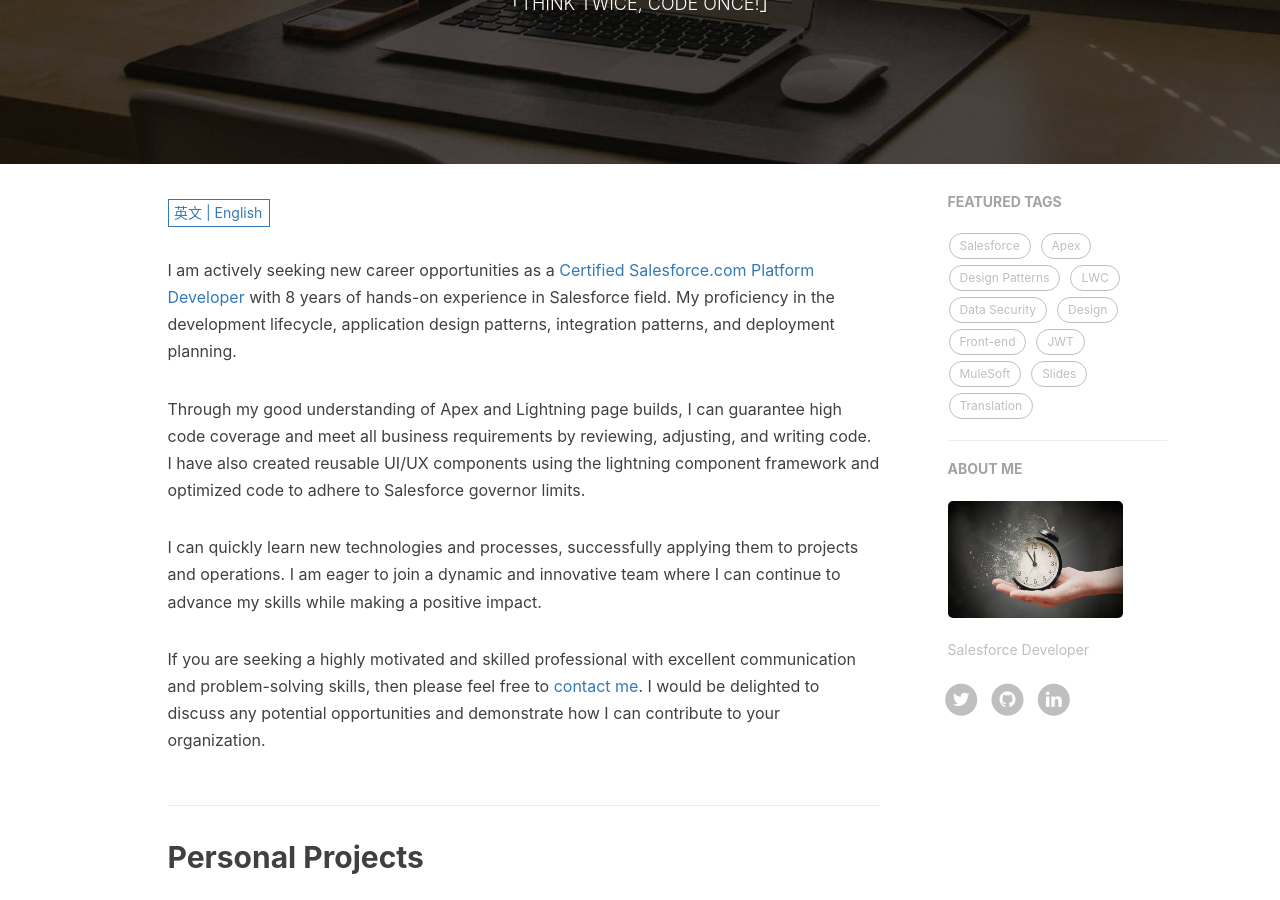
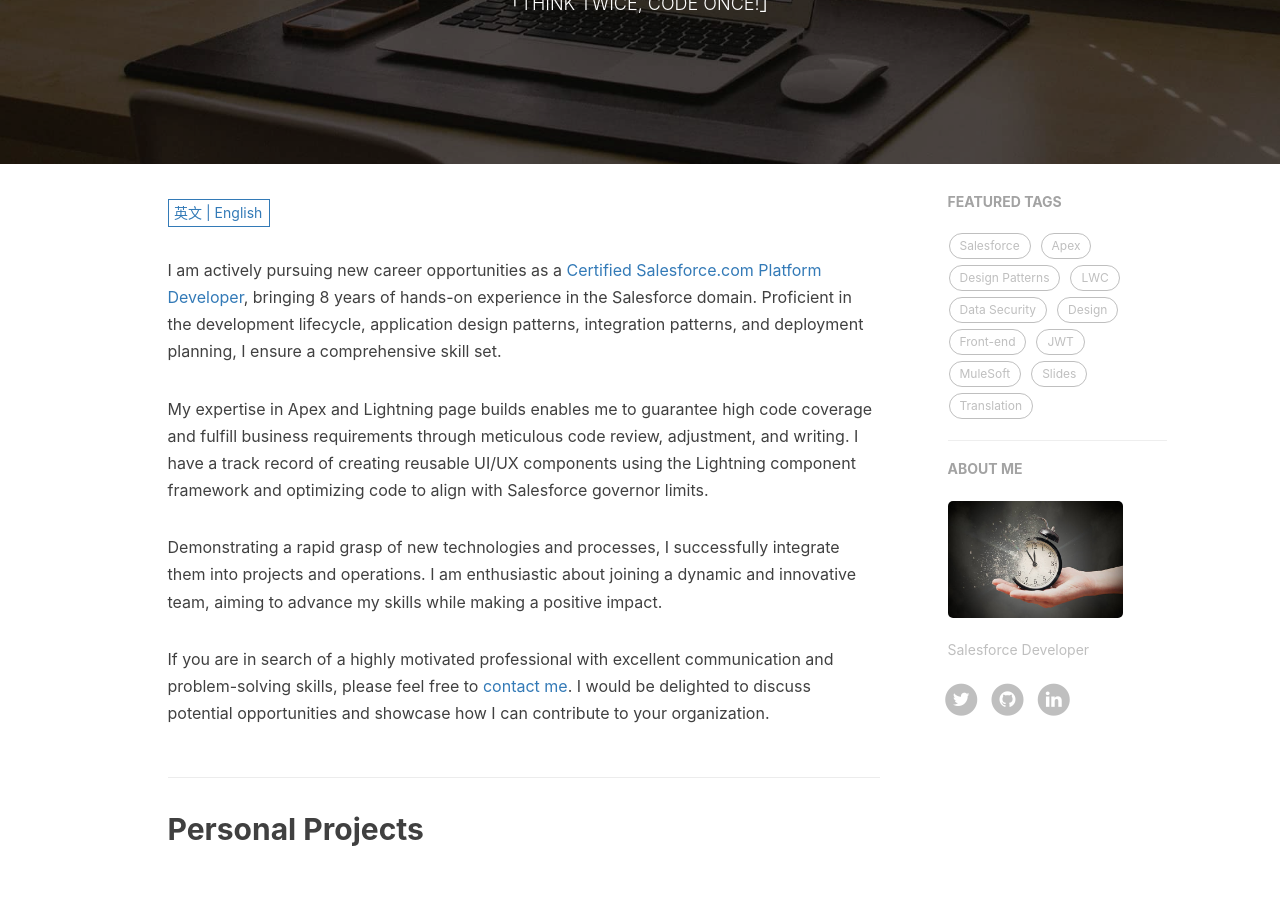
Before and after one commit to dyncan/dyncan.github.io, a Jekyll site: the page built from about.html, in a window 1280 px wide and 900 px high, scrolled down 254 px. Built offline with Jekyll 4.4.1, drawn with Linux system fonts in a browser that asks for light colours; nearby versions of some CDN libraries; comment, search, counter and statistics services are not loaded.

Commit message:
update en.md

```diff
--- a/_includes/about/en.md
+++ b/_includes/about/en.md
@@ -1,10 +1,10 @@
- I am actively seeking new career opportunities as a [Certified Salesforce.com Platform Developer](/img/certifications.png) with 8 years of hands-on experience in Salesforce field. My proficiency in the development lifecycle, application design patterns, integration patterns, and deployment planning.
+I am actively pursuing new career opportunities as a [Certified Salesforce.com Platform Developer](/img/certifications.png), bringing 8 years of hands-on experience in the Salesforce domain. Proficient in the development lifecycle, application design patterns, integration patterns, and deployment planning, I ensure a comprehensive skill set.
 
-Through my good understanding of Apex and Lightning page builds, I can guarantee high code coverage and meet all business requirements by reviewing, adjusting, and writing code. I have also created reusable UI/UX components using the lightning component framework and optimized code to adhere to Salesforce governor limits.
+My expertise in Apex and Lightning page builds enables me to guarantee high code coverage and fulfill business requirements through meticulous code review, adjustment, and writing. I have a track record of creating reusable UI/UX components using the Lightning component framework and optimizing code to align with Salesforce governor limits.
 
-I can quickly learn new technologies and processes, successfully applying them to projects and operations. I am eager to join a dynamic and innovative team where I can continue to advance my skills while making a positive impact.
+Demonstrating a rapid grasp of new technologies and processes, I successfully integrate them into projects and operations. I am enthusiastic about joining a dynamic and innovative team, aiming to advance my skills while making a positive impact.
 
-If you are seeking a highly motivated and skilled professional with excellent communication and problem-solving skills, then please feel free to [contact me](mailto:hi@dyncan.com). I would be delighted to discuss any potential opportunities and demonstrate how I can contribute to your organization.
+If you are in search of a highly motivated professional with excellent communication and problem-solving skills, please feel free to [contact me](mailto:hi@dyncan.com). I would be delighted to discuss potential opportunities and showcase how I can contribute to your organization.
 
 ## Personal Projects
 
```
